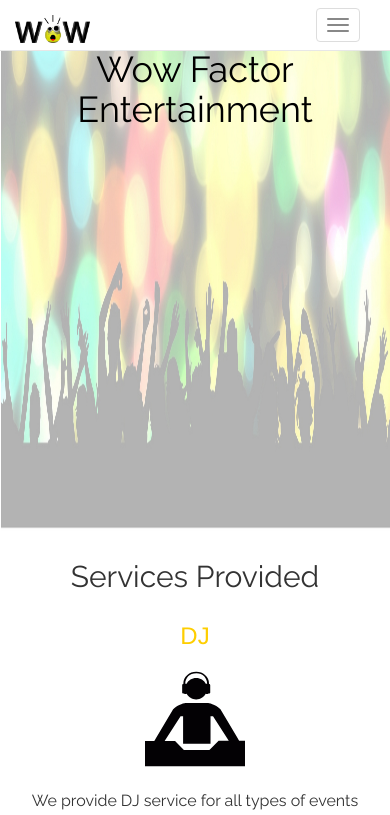
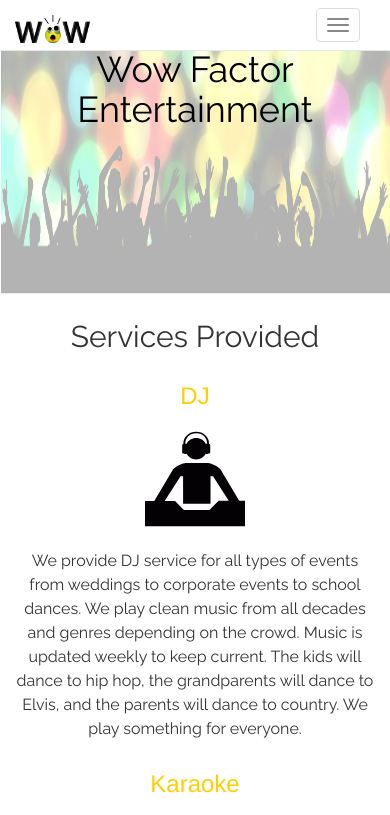
Before and after one commit to rddavistx/Wow-Entertainment, a plain HTML site: page index.html in a window 390 px wide. Shown: the top 815 px of the page. Drawn offline with nearby package versions, Linux system fonts and the light colour scheme; a script that the page names is missing.

Commit message:
mobile hero

```diff
--- a/css/style.css
+++ b/css/style.css
@@ -39,6 +39,11 @@ h1 {
 .icon {
   width:100px;
   margin-bottom: 20px;
+}
+
+.party {
+  width:100%;
+  min-height: 540px;
 }
 
 /* .title {
@@ -228,6 +233,14 @@ textarea {
   column-count:         1;
   }
 
+  .party {
+    min-height: 300px;
+  }
+
+  .icon-credit {
+    display:none;
+  }
+
   .servicesprovided {
     display: none;
   }
--- a/index.html
+++ b/index.html
@@ -75,7 +75,7 @@
     <div id="banner">
       <h1 class="animated fadeInUpBig">Wow Factor Entertainment</h1>
     </div>
-    <img src="img/party2.jpg" style="width:100%;min-height:540px" />
+    <img class="party" src="img/party2.jpg" />
   </section>
 
 
@@ -146,7 +146,7 @@
           <h4>Randy Davis - Owner/DJ/KJ</h4>
           <h4><a href="mailto:wowfactorentertainment@yahoo.com">wowfactorentertainment@yahoo.com</a></h4>
           <h4><a href="817-932-0000">817-932-0000</a></h4>
-          <div>Icons made by <a href="http://www.freepik.com" title="Freepik" style="color:black">Freepik</a> from <a href="https://www.flaticon.com/" title="Flaticon" style="color:black">www.flaticon.com</a> is licensed by <a href="http://creativecommons.org/licenses/by/3.0/" title="Creative Commons BY 3.0" target="_blank" style="color:black">CC 3.0 </a></div>
+          <div class="icon-credit">Icons made by <a href="http://www.freepik.com" title="Freepik" style="color:black">Freepik</a> from <a href="https://www.flaticon.com/" title="Flaticon" style="color:black">www.flaticon.com</a> is licensed by <a href="http://creativecommons.org/licenses/by/3.0/" title="Creative Commons BY 3.0" target="_blank" style="color:black">CC 3.0 </a></div>
   </div>
   </footer>
 
```
